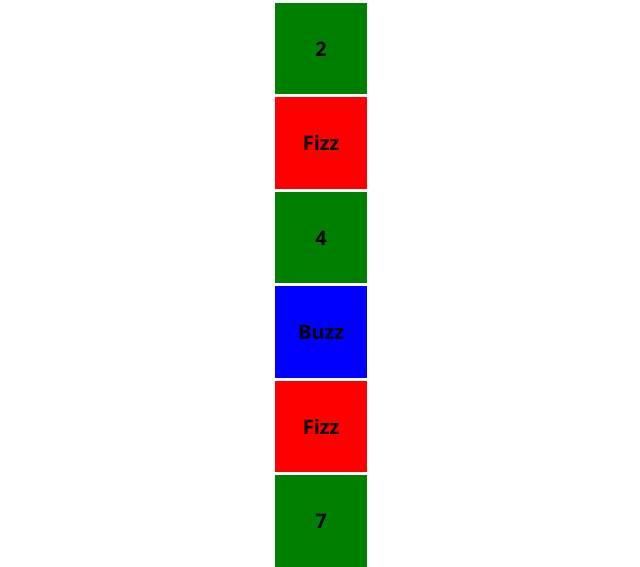
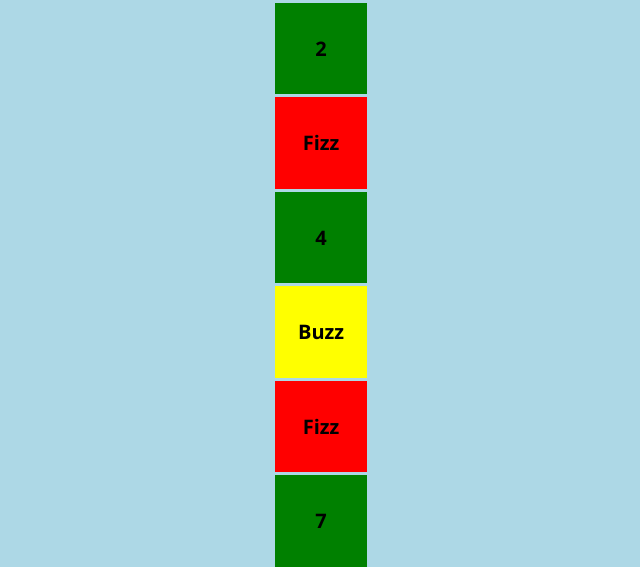
Before and after one commit to FabioVasi/js-fizzbuzz, a plain HTML site: page index.html in a window 1280 px wide. Shown: the part 182-749 px from the top of the page, without its empty margins (319-959 px from the left). Drawn offline with nearby package versions, Linux system fonts and the light colour scheme.

Commit message:
fix color palette

```diff
--- a/asset/css/style.css
+++ b/asset/css/style.css
@@ -6,6 +6,7 @@
 body{
     font-family: 'Open Sans', sans-serif;
     text-align: center;
+    background-color: lightblue;
 }
 h1{
     font-size: 4rem;
--- a/asset/js/main.js
+++ b/asset/js/main.js
@@ -82,7 +82,7 @@ for(let i = 1; i <= 100; i++){
 
     if((i % 3 === 0) && (i % 5 === 0)){
 
-        itemEl.style.backgroundColor = "purple"
+        itemEl.style.backgroundColor = "orange"
         console.log('FizzBuzz');
 
     }else if(i % 3 === 0){
@@ -92,7 +92,7 @@ for(let i = 1; i <= 100; i++){
 
     } else if(i % 5 === 0){
 
-        itemEl.style.backgroundColor = "blue"
+        itemEl.style.backgroundColor = "yellow"
         console.log('Buzz');
 
     }
```
